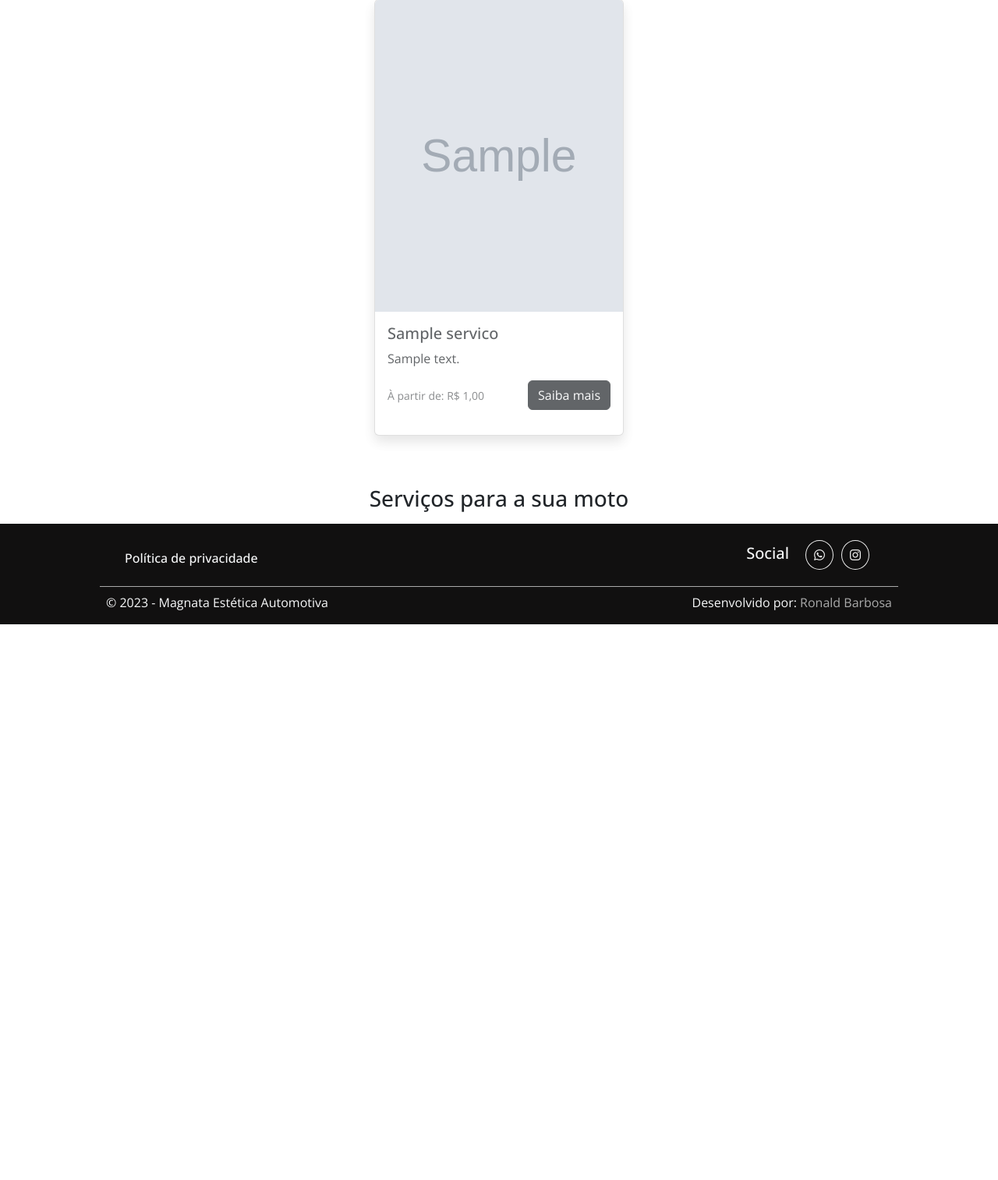
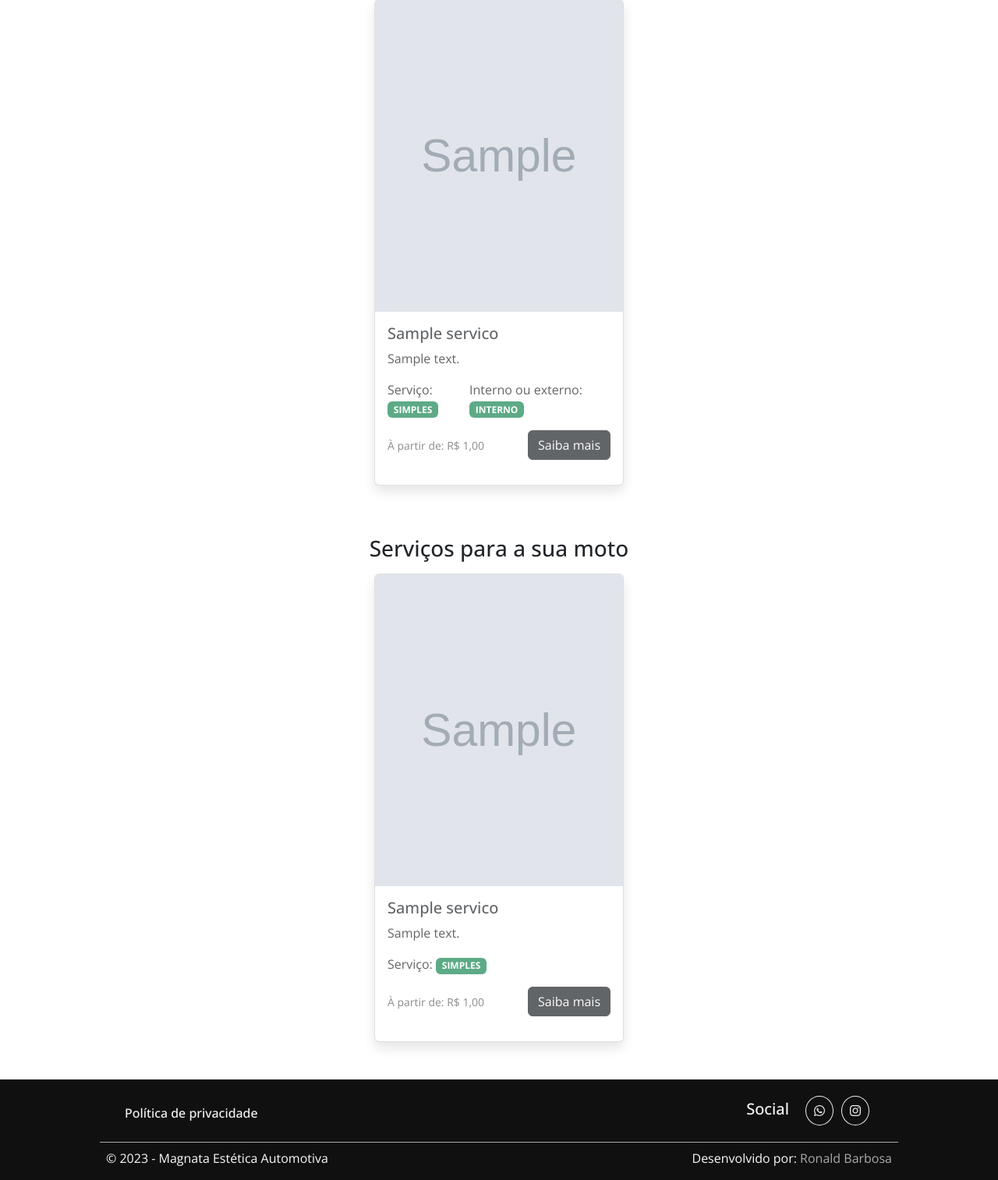
Before and after one commit to ronaldbarbosa/magnata-estetica-automotiva, a Django app: template servicos/templates/servicos/servicos.html in a window 1280 px wide. Shown: the part 265-1779 px from the top of the page at 78% size. Before the commit the page ends 1066 px from the top, so only its background shows below. Run offline with Django 4.2, Linux system fonts and the light colour scheme; the template is opened without the code that fills it: values that come from a table or form of the project are taken from there, others are empty; tables that the repository leaves empty hold one stand-in row (values such as "Sample post"); grey boxes marked "Sample" are stand-in pictures.

Commit message:
Refatoração de codigo do template

```diff
--- a/magnata_app/templates/magnata_app/index.html
+++ b/magnata_app/templates/magnata_app/index.html
@@ -8,13 +8,13 @@
     <div class="d-flex promocoes align-items-center">
       {% for promocao in promocoes %}
         <div class="card shadow">
-          <img src="{{promocao.tipo_servico.image.url}}" class="card-img-top" alt="...">
+          <img src="{{promocao.servico.image.url}}" class="card-img-top" alt="...">
           <div class="d-flex card-body flex-column">
-            <h3>{{promocao.tipo_servico.nome}}</h3>
+            <h3>{{promocao.servico.nome}}</h3>
             <p>{{promocao.descricao}}</p>
             <div class="d-flex preco mt-auto justify-content-between align-items-center">
               <p>
-                De R$<span class="text-decoration-line-through">{{promocao.tipo_servico.preco_base}}</span>
+                De R$<span class="text-decoration-line-through">{{promocao.servico.preco_base}}</span>
                 por R$<span>{{promocao.preco_promocao}}</span>
               </p>
               <div class="btn btn-secondary bg-color-dark">Saiba mais</div>
--- a/servicos/admin.py
+++ b/servicos/admin.py
@@ -9,6 +9,7 @@ class DemandaAdmin(admin.ModelAdmin):
 @admin.register(Servico)
 class ServicoAdmin(admin.ModelAdmin):
   list_display = ('nome', 'preco_base')
+  list_filter = ('categoria', 'tipo_servico', 'tipo_veiculo')
 
 @admin.register(Promocao)
 class PromocaoAdmin(admin.ModelAdmin):
--- a/servicos/templates/servicos/servicos.html
+++ b/servicos/templates/servicos/servicos.html
@@ -2,43 +2,47 @@
 {% load static %}
 {%
 {% block body %}
-  {% if servicos %}
    <div class="d-flex w-100 mt-5 justify-content-center servicos">
+     {% if servicos_carro %}
        <h3 class="w-100 text-center my-3">Serviços para o seu carro</h3>
-      {% for servico in servicos %}
-        {% if servico.tipo_veiculo == 'C' %}
+       {% for servico in servicos_carro %}
          <div class="card mb-5 w-25 shadow">
            <img src="{{ servico.image.url }}" class="card-img-top" alt="{{ servico.nome }}" style="width:100%; height: 400px">
            <div class="card-body d-flex flex-column">
              <h5 class="card-title">{{ servico.nome }}</h5>
              <p class="card-text">{{ servico.descricao }}</p>
+             <div class="d-flex justify-content-between mt-auto">
+               <p>Serviço: <span class="badge text-bg-success">{{ servico.categoria }}</span></p>
+               <p>Interno ou externo: <span class="badge text-bg-success">{{ servico.tipo_servico }}</span></p>
+             </div>
              <div class="d-flex flex-row justify-content-between align-items-center mt-4 mt-auto">
                <p class="card-text"><small class="text-body-secondary">À partir de: R$ {{ servico.preco_base }}</small></p>
                <p class="btn btn-dark"><a href="#" class="text-light">Saiba mais</a></p>
              </div>
            </div>
          </div>
+       {% endfor %}
      {% endif %}
-      {% endfor %}
 
+
+     {% if servicos_moto %}
        <h3 class="w-100 text-center my-3">Serviços para a sua moto</h3>
-      {% for servico in servicos %}
-        {% if servico.tipo_veiculo == 'M' %}
+       {% for servico in servicos_moto %}
          <div class="card mb-5 w-25 shadow">
            <img src="{{ servico.image.url }}" class="card-img-top" alt="{{ servico.nome }}" style="width:100%; height: 400px">
            <div class="card-body d-flex flex-column">
              <h5 class="card-title">{{ servico.nome }}</h5>
              <p class="card-text">{{ servico.descricao }}</p>
+             <div>
+               <p>Serviço: <span class="badge text-bg-success">{{ servico.categoria }}</span></p>
+             </div>
              <div class="d-flex flex-row justify-content-between align-items-center mt-4 mt-auto">
                <p class="card-text"><small class="text-body-secondary">À partir de: R$ {{ servico.preco_base }}</small></p>
                <p class="btn btn-dark"><a href="#" class="text-light">Saiba mais</a></p>
              </div>
            </div>
          </div>
+       {% endfor %}
      {% endif %}
-      {% endfor %}
    </div>
-  {% else %}
-    <p>não tem?</p>
-  {% endif %}
 {% endblock body %}
```
Also changed, not shown: servicos/views.py (+8 -1 lines). Lines whose indentation alone changed are shown as unchanged.
